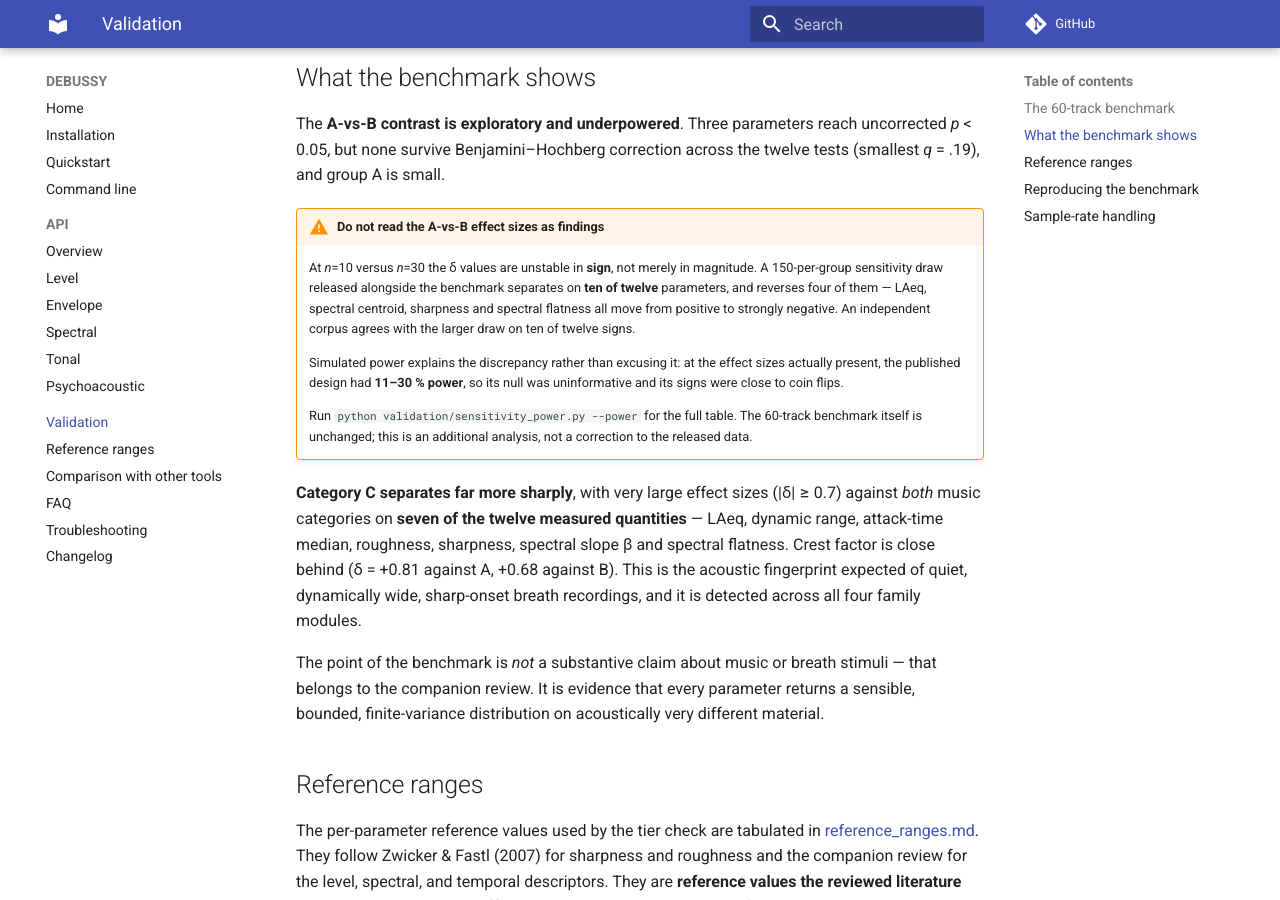
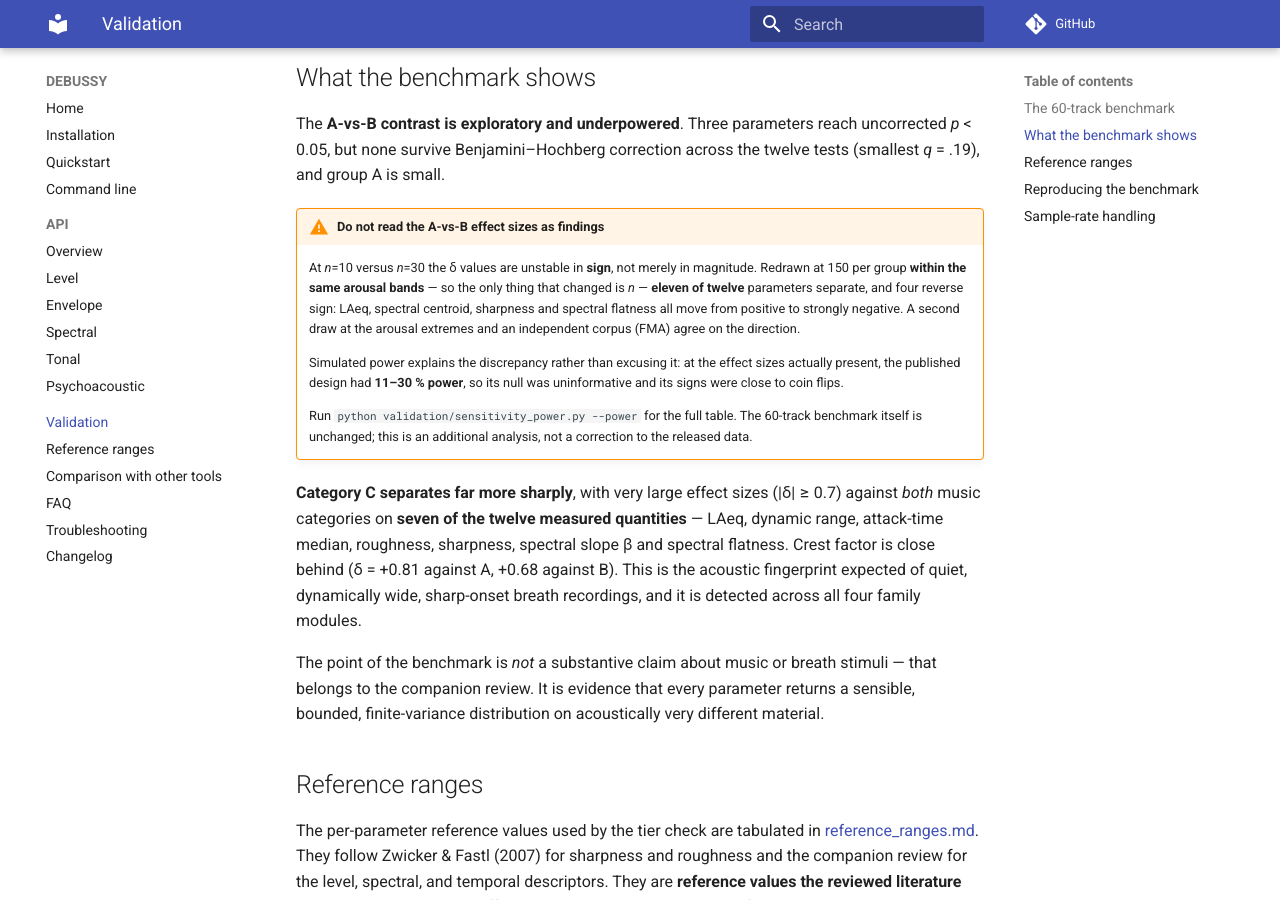
Before and after one commit to hyeonjoong/debussy, an MkDocs documentation site: the page built from docs/validation.md, in a window 1280 px wide and 900 px high, scrolled down 905 px. Built offline with MkDocs 1.6.1 and Material for MkDocs 9.7.7, drawn with Linux system fonts in a browser that asks for light colours; comment, search, counter and statistics services are not loaded.

Commit message:
validation: add the primary sensitivity arm — published bands, n raised to 150
The two draws in #29 left one objection open. The wide-band draw is larger AND
drawn from wider arousal bands than the benchmark, so it could not say whether
the published null came from too little power or from bands too close together.

This arm holds the published bands exactly fixed (A 2.30-3.40, B 5.00-7.80),
draws 150 tracks at random within each, and changes nothing else. Eleven of
twelve A-vs-B contrasts survive Benjamini-Hochberg, against zero of twelve in
the released benchmark drawn from the identical population.

That settles it as power, not band width: the published contrast was real and
could not be seen at n=10. It also confirms the sign reversal a third time —
spectral centroid, sharpness, LAeq and spectral flatness are positive in the
published table and negative in every draw with adequate power.

sensitivity_power.py now reports this arm first and marks the other two draws'
sign agreement against it. The paper's one sentence on the contrast now says
"in the same bands", which is the phrase that pre-empts "you changed the
groups". paper.md is at the JOSS guidance of 1000 words with all ten citations.

The released 60-track data is unchanged. 124 tests pass.

```diff
--- a/docs/validation.md
+++ b/docs/validation.md
@@ -40,11 +40,12 @@ the twelve tests (smallest *q* = .19), and group A is small.
 !!! warning "Do not read the A-vs-B effect sizes as findings"
 
     At *n*=10 versus *n*=30 the δ values are unstable in **sign**, not merely
-    in magnitude. A 150-per-group sensitivity draw released alongside the
-    benchmark separates on **ten of twelve** parameters, and reverses four of
-    them — LAeq, spectral centroid, sharpness and spectral flatness all move
-    from positive to strongly negative. An independent corpus agrees with the
-    larger draw on ten of twelve signs.
+    in magnitude. Redrawn at 150 per group **within the same arousal bands** —
+    so the only thing that changed is *n* — **eleven of twelve** parameters
+    separate, and four reverse sign: LAeq, spectral centroid, sharpness and
+    spectral flatness all move from positive to strongly negative. A second
+    draw at the arousal extremes and an independent corpus (FMA) agree on the
+    direction.
 
     Simulated power explains the discrepancy rather than excusing it: at the
     effect sizes actually present, the published design had **11–30 % power**,
```
Also changed, not shown: CHANGELOG.md (+12 -0 lines), paper/paper.md (+2 -2 lines), validation/README.md (+6 -4 lines), 2 other files.
